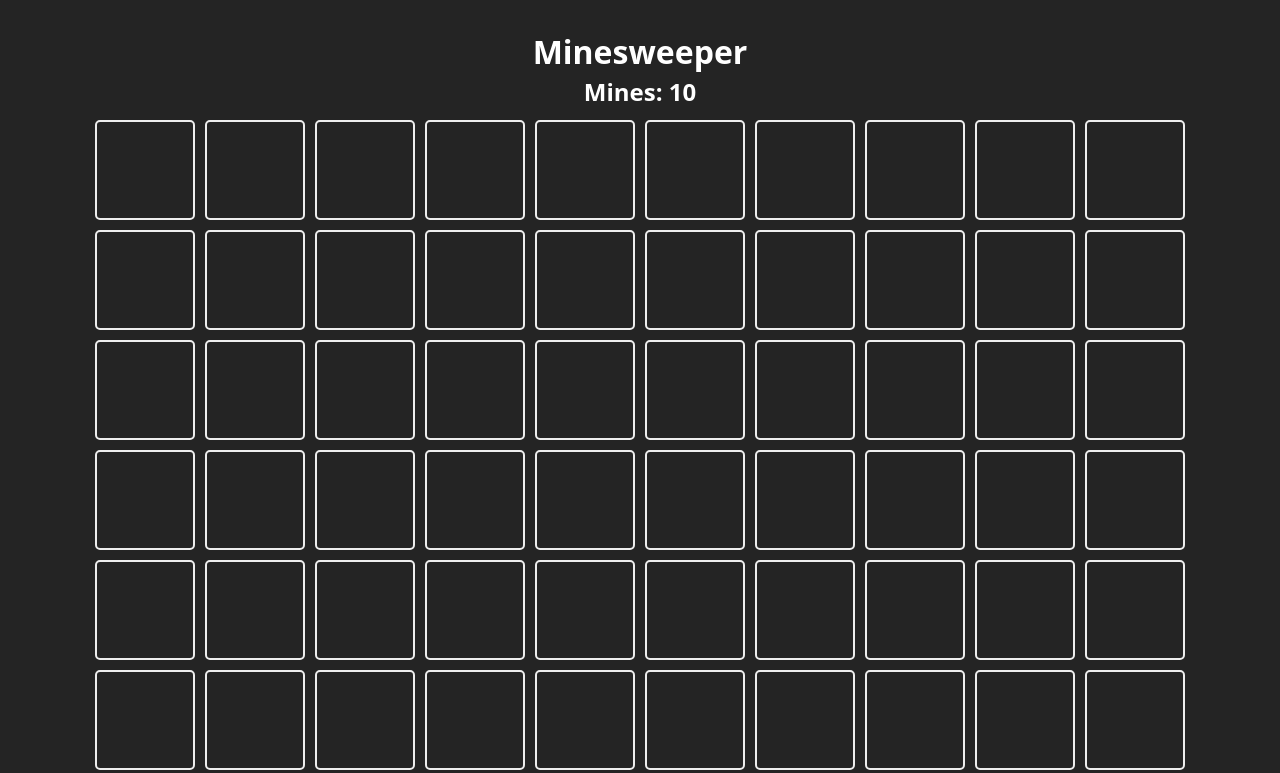
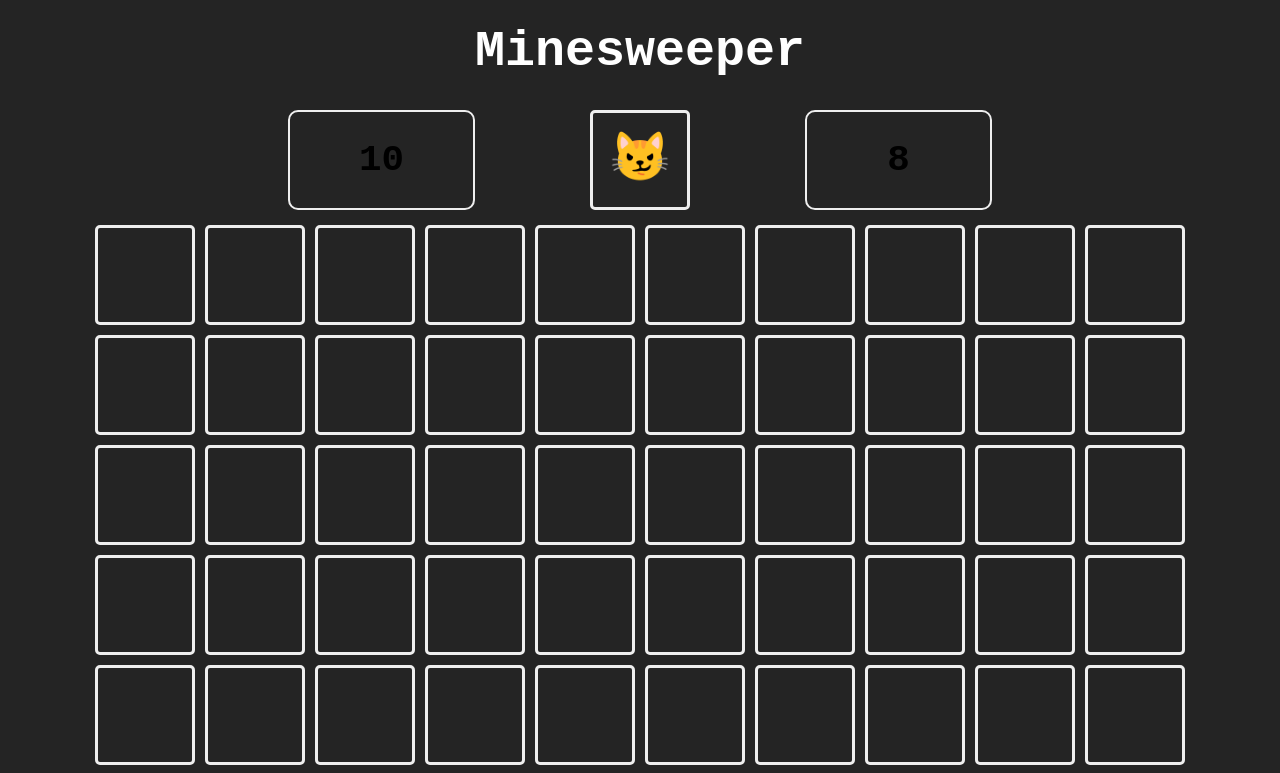
Before and after one commit to D4RU9/MinesweeperReact, a React (Vite) app in the folder MinesweeperReact/: page / in a window 1280 px wide. Shown: the top 773 px of the page. Built offline with nearby package versions, Linux system fonts and the light colour scheme.

Commit message:
Functional Minesweeper

```diff
--- a/MinesweeperReact/src/Minesweeper.jsx
+++ b/MinesweeperReact/src/Minesweeper.jsx
@@ -1,203 +1,219 @@
-import { useState } from 'react'
+import { useState, useEffect } from 'react'
+import { Tile } from './components/Tile'
+import { WinnerModal } from './components/WinnerModal'
+import { MAX_ROWS, MAX_COLUMNS, MAX_MINES, X_AXYS_DIRECTIONS, Y_AXYS_DIRECTIONS, TILES_TO_CLICK} from './components/Constants'
+import { setMines, getTileCoordinate, countAdjacentMines } from './components/BoardLogic'
+import { BoardFeatures } from './components/BoardFeatures'
+//import { checkWinner, checkEndGame } from './Logic/board'
+//import { saveGameStorage, resetGameStorage } from './Storage/StorageLocal'
 
-import { WinnerModal } from './components/WinnerModal'
-//import { TURNS } from './Constants'
-//import { checkWinner, checkEndGame } from './Logic/board'
-//import { WinnerModal } from './components/WinnerModal'
-//import { saveGameStorage, resetGameStorage } from './Storage/StorageLocal'
-import { Tile } from './components/Tile'
-// import './App.css'
+
 
 // background: rgb(255,212,122);
 // background: radial-gradient(circle, rgba(255,212,122,1) 0%, rgba(118,59,162,1) 100%);
 
 function App () {
-  const MAX_ROWS = 10
-  const MAX_COLUMNS = 10
-  const mines = 10
-  const MAX_MINES = 10
-  const TILES_TO_CLICK = MAX_ROWS * MAX_COLUMNS - MAX_MINES
 
-  const [tilesClicked, setTilesClicked] = useState(1)
+  const [mineCounter, setMineCounter] = useState(MAX_MINES)
+
+  const [isDisabled, setIsDisabled] = useState(false)
+
+  const [clickedCells, setClickedCells] = useState([])
+
+  const createBoard = (value) => {
+    return Array.from({ length: MAX_ROWS }, () => Array(MAX_COLUMNS).fill(value))
+  };
+
+  const [board, setBoard] = useState(createBoard(null))
+
+  const [minesCoordinates, setminesCoordinates] = useState(setMines())
+
+  const [winner, setWinner] = useState(null)
+
+    //const [symbolicBoard, setSymbolicBoard] = useState(createBoard(MAX_ROWS, MAX_COLUMNS, '.'))
+
+    const [counter, setCounter] = useState(0)
+
+    // Third Attempts
+    useEffect(() => {
+      const timer =
+        counter > - 1 && setInterval(() => setCounter(counter + 1), 1000)
+      return () => clearInterval(timer)
+    }, [counter])
 
 
-  const setMines = () => {
-    const minesPlacement = []
-    for (let mine = 0; minesPlacement.length < MAX_MINES; mine++) {
-      const row = Math.floor(Math.random() * MAX_MINES)
-      const column = Math.floor(Math.random() * MAX_MINES)
-      const mineCoordinate = row.toString() + "-" + column.toString()
+  //setInterval(setTimer(timer+1),1000)
 
-      if (!minesPlacement.includes(mineCoordinate)) {
-        minesPlacement.push(mineCoordinate)
-      }
-    }
-    return minesPlacement
+  const resetGame = () => {
+    setBoard(Array(10).fill(Array(10).fill(null)))
+    setWinner(null)
+    setminesCoordinates(setMines())
+    setClickedCells([])
+    setIsDisabled(false)
+    setCounter(0)
+    //resetGameStorage()
   }
 
-
-// (10)['0-2', '6-0', '5-9', '6-5', '6-6', '8-9', '2-7', '6-9', '7-2', '2-4']
-
-  const [minesPlacement, setMinesPlacement] = useState(setMines())
-
-  function isValidCell(row, col, numRows, numCols) {
-    return row >= 0 && row < numRows && col >= 0 && col < numCols
+  const checkWin = (NumberOfTilesClicked) => {
+    return NumberOfTilesClicked === TILES_TO_CLICK ? true : null
   }
 
-  const countAdjacentMines = (minesPlacement, row, column) => {
-    //const ROWS = minedBoard.length
-    //const COLUMNS = minedBoard[0].length;
-    let mineCount = 0
+  const revealAllMines = (newBoard ,setBoard) => {
+    const newClickedCells = [...clickedCells].concat(minesCoordinates)
+    minesCoordinates.forEach(minePlacement => {
+      let row = Number(minePlacement.split('-')[0])
+      let column = Number(minePlacement.split('-')[1])
+      newBoard[row][column] = '💣'
 
-    const xAxysDirections = [-1, -1, -1, 0, 0, 1, 1, 1]
-    const yAxysDirections = [-1, 0, 1, -1, 1, -1, 0, 1]
-
-    for (let direction = 0; direction < xAxysDirections.length; direction++) {
-      const newRow = row + xAxysDirections[direction]
-      const newColumn = column + yAxysDirections[direction]
-      const newCoordinate = newRow.toString() + "-" + newColumn.toString()
-
-      if (isValidCell(newRow, newColumn, MAX_ROWS, MAX_COLUMNS) && minesPlacement.includes(newCoordinate)) {
-          mineCount++
-      }
-    }
-    return mineCount === 0 ? null : mineCount
+    })
+    setBoard(newBoard)
+    setClickedCells(newClickedCells)
   }
 
-  // const initializeBoard = (newBoard) => {
-  //   const minedBoard = setMines(newBoard)
+  const uncoverTilesCascadeEffect = (clickedCells, board, rowIndex, columnIndex) => {
+    const coordinate = getTileCoordinate(rowIndex, columnIndex)
+      if (rowIndex >= 0
+        && rowIndex < MAX_ROWS
+        && columnIndex >= 0
+        && columnIndex < MAX_COLUMNS
+        && !clickedCells.includes(coordinate)
+        && !minesCoordinates.includes(coordinate)) {
 
-  //   for (let row = 0; row < 10; row++) {
-  //     for (let column = 0; column < 10; column++) {
-  //       const mineCount = countAdjacentMines(minedBoard, row, column)
-  //       if ( minedBoard[row][column] !== '@' && mineCount !== 0) {
-  //         minedBoard[row][column] = mineCount
-  //       }
+        clickedCells.push(getTileCoordinate(rowIndex, columnIndex))
+        const numberOfAdjacentMines = countAdjacentMines(minesCoordinates, rowIndex, columnIndex)
+        board[rowIndex][columnIndex] = numberOfAdjacentMines
 
-  //     }
-  //   }
-  //   return minedBoard
-  // }
+        if (numberOfAdjacentMines === null ) {
+          for (let direction = 0; direction < X_AXYS_DIRECTIONS.length; direction++) {
+            uncoverTilesCascadeEffect(clickedCells, board, rowIndex + X_AXYS_DIRECTIONS[direction], columnIndex + Y_AXYS_DIRECTIONS[direction])
 
-  const [board, setBoard] = useState(Array(MAX_ROWS).fill(Array(MAX_COLUMNS).fill(null))
-  )
+          }
+        }
+      }
+    setBoard(board)
+    setClickedCells(clickedCells)
+  }
+
+  // const updateBoard = (rowIndex, columnIndex) => {
+  //   let coordinate = getTileCoordinate(rowIndex, columnIndex)
+
+    // const newSymbolicBoard = cloneBoard(symbolicBoard)
+    // newSymbolicBoard[rowIndex][columnIndex] = 'X'
+    // setSymbolicBoard(newSymbolicBoard)
+    //board[rowIndex][columnIndex] >= 1 && board[rowIndex][columnIndex] <= 8
+    //if (clickedCells.includes(coordinate) || winner) return
+
+    //let newBoard = cloneBoard(board)
+    // if (minesCoordinates.includes(coordinate)) {
+    //   revealAllMines(newBoard, setBoard)
+    //   setWinner(false)
+    //   setIsDisabled(true)
+    // } else {
+      // if (countAdjacentMines(minesCoordinates, rowIndex, columnIndex) === null) {
+      //   cascadeEmptyTiles(newBoard, rowIndex, columnIndex)
+      // } else {
+      //   newBoard[rowIndex][columnIndex] = countAdjacentMines(minesCoordinates, rowIndex, columnIndex)
+      //   setBoard(newBoard)
+      // }
+
+      // const newNumberOfTilesClicked = NumberOfTilesClicked + 1
+      // setNumberOfTilesClicked(newNumberOfTilesClicked)
+
+      // const newWinner = checkWin(newNumberOfTilesClicked)
+      // setWinner(newWinner)
+    //}
 
 
 
-  const [winner, setWinner] = useState(false)
-
-  const resetGame = () => {
-    setBoard(Array(10).fill(Array(10).fill(null)))
-    setWinner(false)
-    //resetGameStorage()
-  }
-
-  // const updateTile = (coordinates) => {
-  //   return ({
-
-  //   })
-  // }
-
-  //const [uncovered, setUncovered] = useState(false)
-  // const checkTileContent = (coordinates) => {
-
-  // }
-
-  const checkWin = (tilesClicked) => {
-    return tilesClicked === TILES_TO_CLICK
-  }
-
-
-  const uncoverAllTiles = (board) => {
-    const revealedBoard = cloneBoard(board)
-    for (let row = 0; row < revealedBoard.length; row++) {
-      for (let column = 0; column < revealedBoard[0].length; column++) {
-        revealedBoard[row][column] = countAdjacentMines(minesPlacement, row, column)
-      }
-    }
-    console.log("revealed board", revealedBoard)
-    return revealedBoard
-  }
-
-  const updateBoard = (coordinates) => {
-    let row = coordinates.split('-')[0]
-    let column = coordinates.split('-')[1]
-
-    if (board[row][column] || winner) return
-
-    let newBoard = cloneBoard(board)
-    if (minesPlacement.includes(coordinates)) {
-      setUncoverAll(true)
-      newBoard = uncoverAllTiles(newBoard)
-      minesPlacement.forEach(minePlacement => {
-        let row = Number(minePlacement.split('-')[0])
-        let column = Number(minePlacement.split('-')[1])
-        newBoard[row][column] = '💣'
-      })
-    } else {
-      newBoard[row][column] = countAdjacentMines(minesPlacement, Number(row), Number(column))
-      const newTilesClicked = tilesClicked + 1
-      setTilesClicked(newTilesClicked)
-    }
-    setBoard(newBoard)
-
-    const newWinner = checkWin(tilesClicked)
-    setWinner(newWinner)
-  }
-
-// (10)['7-3', '2-5', '6-0', '2-2', '3-8', '4-1', '5-6', '9-4', '7-2', '1-9']
-
 // Recursive function: if the mapped row is an array, then it calls itself providing the row, and then copies the row values one at a time (Matrix)
 function cloneBoard(board) {
-  return board.map(row => Array.isArray(row) ? cloneBoard(row) : row);
+  return board.map(row => Array.isArray(row) ? cloneBoard(row) : row)
 }
 
-const [uncoverAll, setUncoverAll] = useState(false)
+const setTileTag = (rowIndex, columnIndex, tag) => {
+  const newBoard = cloneBoard(board)
+  newBoard[rowIndex][columnIndex] = tag
+  setBoard(newBoard)
+}
 
-//const [isUncovered, setIsUncovered] =  useState(false)
+const handleRightClick = (event, rowIndex, columnIndex) => {
+  event.preventDefault()
+  if (cloneBoard(board)[rowIndex][columnIndex] === '🚩') {
+    setTileTag(rowIndex, columnIndex, '🤨')
+    setMineCounter(mineCounter + 1)
+  } else if (cloneBoard(board)[rowIndex][columnIndex] === '🤨') {
+    setTileTag(rowIndex, columnIndex, '')
+  } else {
+    setTileTag(rowIndex, columnIndex, '🚩')
+    setMineCounter(mineCounter - 1)
+  }
+}
 
-  ///
+const uncoverTile = (coordinate) => {
+  if (!clickedCells.includes(coordinate)) {
+    const prevClickedCells = [...clickedCells, coordinate]
+    setClickedCells(prevClickedCells)
+  }
+}
+
+const handleLeftClick = (rowIndex, columnIndex) => {
+  const tileCoordinate = getTileCoordinate(rowIndex, columnIndex)
+  const newBoard = cloneBoard(board)
+  const newClickedCells = [...clickedCells]
+  if (minesCoordinates.includes(tileCoordinate)) {
+    revealAllMines(newBoard, setBoard)
+    setWinner(false)
+    setIsDisabled(true)
+  } else {
+    if (countAdjacentMines(minesCoordinates, rowIndex, columnIndex) !== null) {
+      newBoard[rowIndex][columnIndex] = countAdjacentMines(minesCoordinates, rowIndex, columnIndex)
+      setBoard(newBoard)
+      uncoverTile(tileCoordinate)
+    } else {
+      uncoverTilesCascadeEffect(newClickedCells, newBoard, rowIndex, columnIndex)
+    }
+    const numberOfTilesClicked = newClickedCells.length
+    const newWinner = checkWin(numberOfTilesClicked)
+    setWinner(newWinner)
+    newWinner ? setIsDisabled(true) : setIsDisabled(false)
+  }
+}
+
   return (
     <main className='board'>
-      <h1>Minesweeper</h1>
-      <section>
-        <h1 className='minesCount'>Mines: {mines}</h1>
-      </section>
+      <h1 className='title'>Minesweeper</h1>
+      <BoardFeatures winner={winner} mineCounter={mineCounter} timer={counter} resetGame={resetGame}/>
       <section className='game'>
         {
 
           board.map((row, rowIndex) => {
             return row.map((value, columnIndex) => {
+              const cellCoordinate = getTileCoordinate(rowIndex, columnIndex)
+              const isClicked = clickedCells.includes(cellCoordinate)
               return (
                 <Tile
-                  key={rowIndex.toString() + "-" + columnIndex.toString()}
-                  coordinates={rowIndex.toString() + "-" + columnIndex.toString()}
-                  updateBoard={updateBoard}
-                  uncoverAll={uncoverAll}
+                  key={getTileCoordinate(rowIndex, columnIndex)}
+                  isClicked={isClicked}
+                  onLeftClick={() => handleLeftClick(rowIndex, columnIndex)}
+                  onRightClick={(event) => handleRightClick(event, rowIndex, columnIndex)}
+                  disabled={isDisabled}
                 >
                   {value}
                 </Tile>
               )
             })
-
           })
-
         }
       </section>
-      <section className='turn'>
-      <button className='flag-button'>🚩</button>
-      <button onClick={resetGame}>Reset Game</button>
+      <section>
+        <WinnerModal winner={winner} />
       </section>
-      <section>
-        <WinnerModal winner={winner} resetGame={resetGame} />
-      </section>
+
     </main>
   )
 }
 
 export default App
 
-
 // To DO:
-
 //Separate the board display and the board logic (Number, symols)
--- /dev/null
+++ b/MinesweeperReact/src/components/BoardFeatures.jsx
@@ -0,0 +1,67 @@
+import { Tile } from './Tile'
+export function BoardFeatures ({ winner, mineCounter, timer, resetGame }) {
+    const changeCatFace = (winner) => {
+      if (winner) {
+          return '😸'
+        } else if (winner === null) {
+          return '😼'
+        } else {
+          return '😿'
+        }
+    }
+    const catFace = changeCatFace(winner)
+
+    return (
+        <section className='board-features'>
+        <div className='mine-counter'>
+          <h2>{mineCounter}</h2>
+        </div>
+        <div className='cat-face'>
+          {
+              <Tile
+                key={'Cat'}
+                isClicked={false}
+                onLeftClick={resetGame}
+              >
+                {catFace}
+              </Tile>
+            }
+        </div>
+        <div className='timer'>
+          <h2>{timer}</h2>
+        </div>
+      </section>
+    )
+  }
+
+
+  // {winner && <Square>{winner}</Square>}
+
+
+//   <section className='board-features'>
+//         <div className='mine-counter'>
+//           <h2>{'2'}</h2>
+//         </div>
+//         <div className='cat-face'>
+//           {
+//               <Tile
+//                 key={'Cat'}
+//                 isClicked={false}
+//                 onLeftClick={resetGame}
+//               >
+//                 {(function () {
+//                   if (winner) {
+//                     return <Tile>{'😸'}</Tile>
+//                   } else if (winner === null){
+//                     return <Tile>{'😼'}</Tile>
+//                   } else {
+//                     return <Tile>{'😿'}</Tile>
+//                   }
+//                 })()}
+//               </Tile>
+//             }
+//         </div>
+//         <div className='timer'>
+//           <h2>{'4:20'}</h2>
+//         </div>
+//       </section>
--- /dev/null
+++ b/MinesweeperReact/src/components/BoardLogic.js
@@ -0,0 +1,40 @@
+import { MAX_MINES, MAX_ROWS, MAX_COLUMNS, X_AXYS_DIRECTIONS, Y_AXYS_DIRECTIONS } from "./Constants"
+
+export const setMines = () => {
+    const minesCoordinates = []
+    for (let mine = 0; minesCoordinates.length < MAX_MINES; mine++) {
+      const rowIndex = Math.floor(Math.random() * MAX_ROWS)
+      const columnIndex = Math.floor(Math.random() * MAX_COLUMNS)
+      const mineCoordinate = getTileCoordinate(rowIndex, columnIndex)
+
+      if (!minesCoordinates.includes(mineCoordinate)) {
+        minesCoordinates.push(mineCoordinate)
+      }
+    }
+    return minesCoordinates
+  }
+
+  export const getTileCoordinate = (rowIndex, columnIndex) => {
+    return rowIndex.toString() + "-" + columnIndex.toString() // `${rowIndex}-${colIndex}`
+  }
+
+export function isValidCell(row, column) {
+    return row >= 0 && row < MAX_ROWS && column >= 0 && column < MAX_COLUMNS
+}
+
+export const countAdjacentMines = (minesCoordinates, row, column) => {
+    //const ROWS = minedBoard.length
+    //const COLUMNS = minedBoard[0].length;
+    let mineCount = 0
+
+    for (let direction = 0; direction < X_AXYS_DIRECTIONS.length; direction++) {
+      const newRow = row + X_AXYS_DIRECTIONS[direction]
+      const newColumn = column + Y_AXYS_DIRECTIONS[direction]
+      const newCoordinate = newRow.toString() + "-" + newColumn.toString()
+
+      if (isValidCell(newRow, newColumn, MAX_ROWS, MAX_COLUMNS) && minesCoordinates.includes(newCoordinate)) {
+          mineCount++
+      }
+    }
+    return mineCount === 0 ? null : mineCount
+  }
--- /dev/null
+++ b/MinesweeperReact/src/components/Constants.jsx
@@ -0,0 +1,6 @@
+export const MAX_ROWS = 10
+export const MAX_COLUMNS = 10
+export const MAX_MINES = 10
+export const TILES_TO_CLICK = MAX_ROWS * MAX_COLUMNS - MAX_MINES
+export const X_AXYS_DIRECTIONS = [-1, -1, -1, 0, 0, 1, 1, 1]
+export const Y_AXYS_DIRECTIONS = [-1, 0, 1, -1, 1, -1, 0, 1]
--- a/MinesweeperReact/src/components/Tile.jsx
+++ b/MinesweeperReact/src/components/Tile.jsx
@@ -1,26 +1,9 @@
-import { useState } from 'react'
-
-export const Tile = ({ children, coordinates, updateBoard, uncoverAll}) => {
-  const [isTileUncovered, setIsTileUncovered] =  useState(false)
-  let className = ''
-  if (!uncoverAll) {
-    className = `tile ${isTileUncovered ? 'is-uncovered' : ''} `
-  } else {
-    className = `tile is-uncovered`
-  }
-
-
-
-    const handleClick = () => {
-      updateBoard(coordinates)
-      setIsTileUncovered(true)
-      //checkMine(minesPlacement, coordinates)
-    }
+export const Tile = ({ children, isClicked, onLeftClick, onRightClick, disabled}) => {
+  const className = `tile ${isClicked ? 'is-uncovered' : ''} ${disabled ? 'is-disabled' : ''} `
 
     return (
-      <div onClick={handleClick} className={className}>
+      <div onClick={onLeftClick} onContextMenu={onRightClick} className={className}>
         {children}
       </div>
     )
   }
-  //() => setIsUncovered(true)
--- a/MinesweeperReact/src/index.css
+++ b/MinesweeperReact/src/index.css
@@ -33,11 +33,14 @@ body {
   width: fit-content;
   margin: 40px auto;
   text-align: center;
+  font-family: monospace;
 }
 
-.board h1 {
+.board .title {
   color: #ffffff;
   margin-bottom: 16px;
+  font-size: 50px;
+  padding-bottom: 30px;
 }
 
 .board button {
@@ -70,9 +73,40 @@ body {
   margin: 15px auto;
   width: 100px;
   height: 100px;
-  font-size: 30px;
+  font-size: 50px;
   position: relative;
   border-radius: 10px;
+}
+
+.board-features {
+  display: flex;
+
+  margin: 15px auto;
+  width: 55vw;
+  height: 100px;
+  font-size: 50px;
+
+  position: relative;
+  border-radius: 10px;
+}
+
+.cat-face {
+  padding-right: 9vw;
+  padding-left: 9vw;
+}
+
+.mine-counter,
+.timer {
+  height: 100px;
+  width: 35vw;
+  border: 2px solid #eee;
+  border-radius: 10px;
+  display: flex;
+  flex-direction: column;
+  justify-content: center;
+  align-items: center;
+  gap: 20px;
+  font-size: 25px;
 }
 
 .turn .square,
@@ -86,7 +120,7 @@ body {
 .tile {
   width: 100px;
   height: 100px;
-  border: 2px solid #eee;
+  border: 3px solid #eee;
   border-radius: 5px;
   display: grid;
   place-items: center;
@@ -104,29 +138,57 @@ body {
   place-items: center;
   cursor: pointer;
   font-size: 48px;
-  color: transparent
+
 }
 
 .tile.is-uncovered {
-  color: #8419ff;
-  border-color: #000000;
+  animation: colorRotate 4s linear 0s infinite;
+
   background: rgb(255, 255, 255);
 }
 
+@keyframes colorRotate {
+  from {
+    color: #4e4eff;
+    border-color: #5252ff;
+  }
+  10% {
+    color: #0099ff;
+    border-color: #0099ff;
+  }
+  50% {
+    color: #0e9d0e;
+    border-color: #0e9d0e;
+  }
+  75% {
+    color: #ff3399;
+    border-color: #ff3399;
+  }
+  100% {
+    color: #6666ff;
+    border-color: #6666ff;
+  }
+}
+
+.tile.is-disabled {
+  pointer-events: none;
+  opacity: 0.7;
+}
+
 .winner {
-  position: absolute;
-  width: 100vw;
-  height: 100vh;
+
+  width: 55vw;
+  height: 8vh;
   top: 0;
   left: 0;
   display: grid;
   place-items: center;
-  background-color: rgba(0, 0, 0, 0.7);
+
 }
 
 .winner .text {
-  background: #111;
-  height: 300px;
+
+  height: 100px;
   width: 320px;
   border: 2px solid #eee;
   border-radius: 10px;
@@ -135,15 +197,8 @@ body {
   justify-content: center;
   align-items: center;
   gap: 20px;
-}
-
-.winner .win {
-  margin: 0 auto;
-  width: fit-content;
-  border: 2px solid #eee;
-  border-radius: 10px;
-  display: flex;
-  gap: 15px;
+  font-size: 25px;
+  background-color: transparent;
 }
 
 
```
Also changed, not shown: MinesweeperReact/src/components/Opcional.jsx (added, +25 -0 lines), MinesweeperReact/src/components/WinnerModal.jsx (+4 -15 lines).
